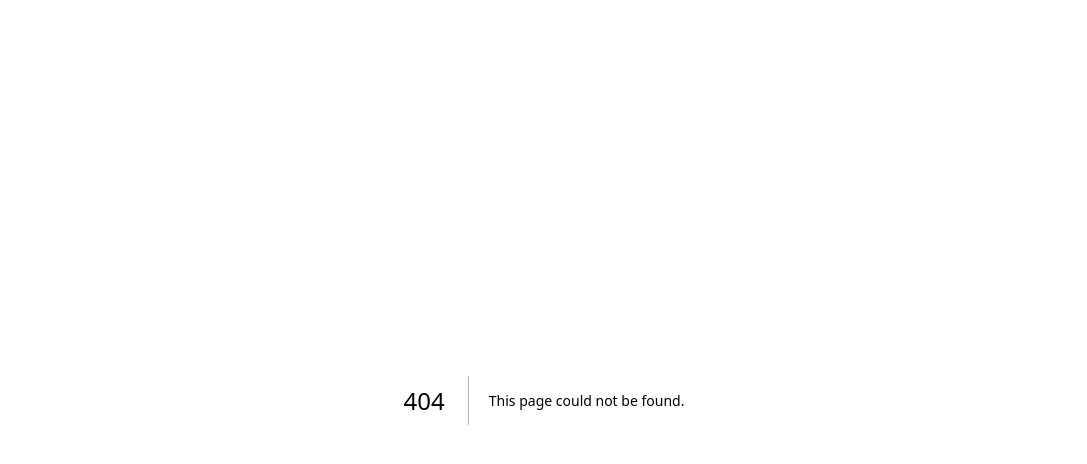
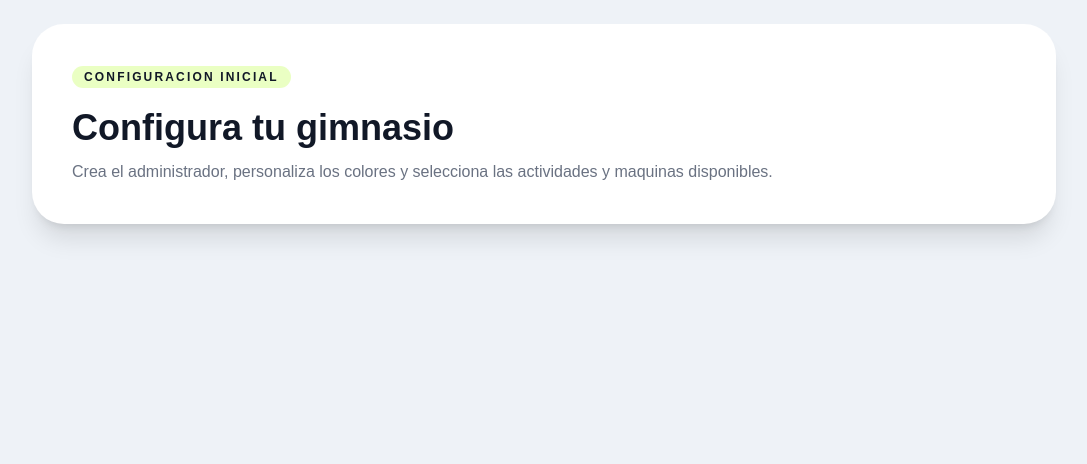
Before and after one commit to Tomi2837/GYMapps, a Next.js app: page /onboarding in a window 1280 px wide. Before the commit this address had no page. Shown: the top 464 px of the page, without its empty margins (96-1183 px from the left). Built offline with nearby package versions, Linux system fonts and the light colour scheme.

Commit message:
feat: add onboarding route

```diff
--- /dev/null
+++ b/src/app/onboarding/page.tsx
@@ -0,0 +1,17 @@
+export default function OnboardingPage() {
+  return (
+    <main className="min-h-screen bg-[#eef2f7] p-6">
+      <section className="mx-auto max-w-5xl rounded-[32px] bg-white p-10 shadow-xl">
+        <span className="rounded-full bg-[#b8ff39]/30 px-3 py-1 text-xs font-bold uppercase tracking-[0.18em]">
+          Configuracion inicial
+        </span>
+        <h1 className="mt-5 text-4xl font-black text-[#111827]">
+          Configura tu gimnasio
+        </h1>
+        <p className="mt-3 text-gray-500">
+          Crea el administrador, personaliza los colores y selecciona las actividades y maquinas disponibles.
+        </p>
+      </section>
+    </main>
+  );
+}
```
